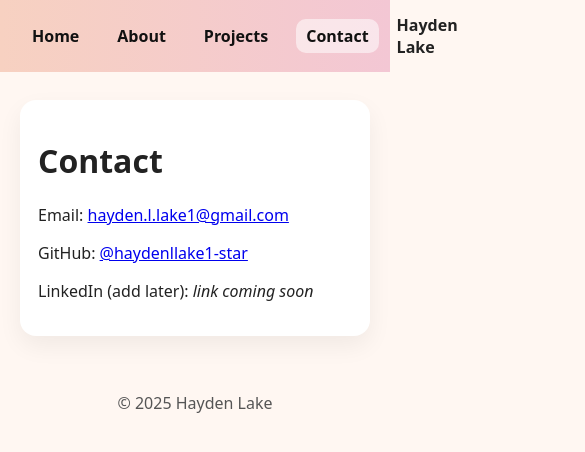
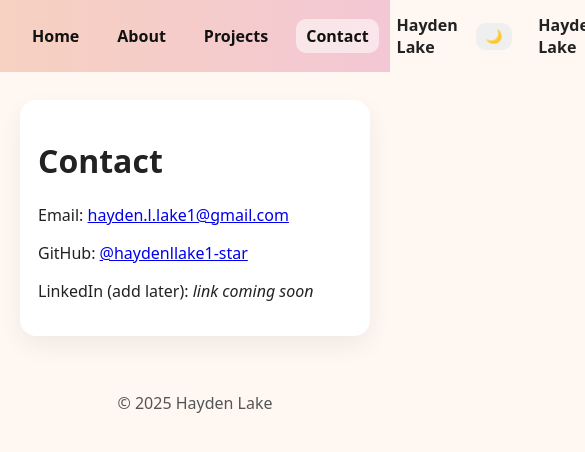
Before and after one commit to haydenllake1-star/hayden-portfolio, a plain HTML site: page contact.html in a window 390 px wide. Shown: the whole page, 585 px wide, since content can reach past the window. Drawn offline with Linux system fonts and the light colour scheme.

Commit message:
added dark mode

```diff
--- a/contact.html
+++ b/contact.html
@@ -9,6 +9,10 @@
     <a href="index.html">Home</a><a href="about.html">About</a>
     <a href="projects.html">Projects</a><a class="active" href="contact.html">Contact</a>
     <span style="margin-left:auto;font-weight:700">Hayden Lake</span>
+    <button id="mode-toggle" style="margin-left:auto;padding:6px 10px;border-radius:10px;border:none;cursor:pointer">
+  🌙
+</button>
+<span style="font-weight:700;margin-left:8px">Hayden Lake</span>
   </nav>
   <div class="container">
     <div class="card">
```
